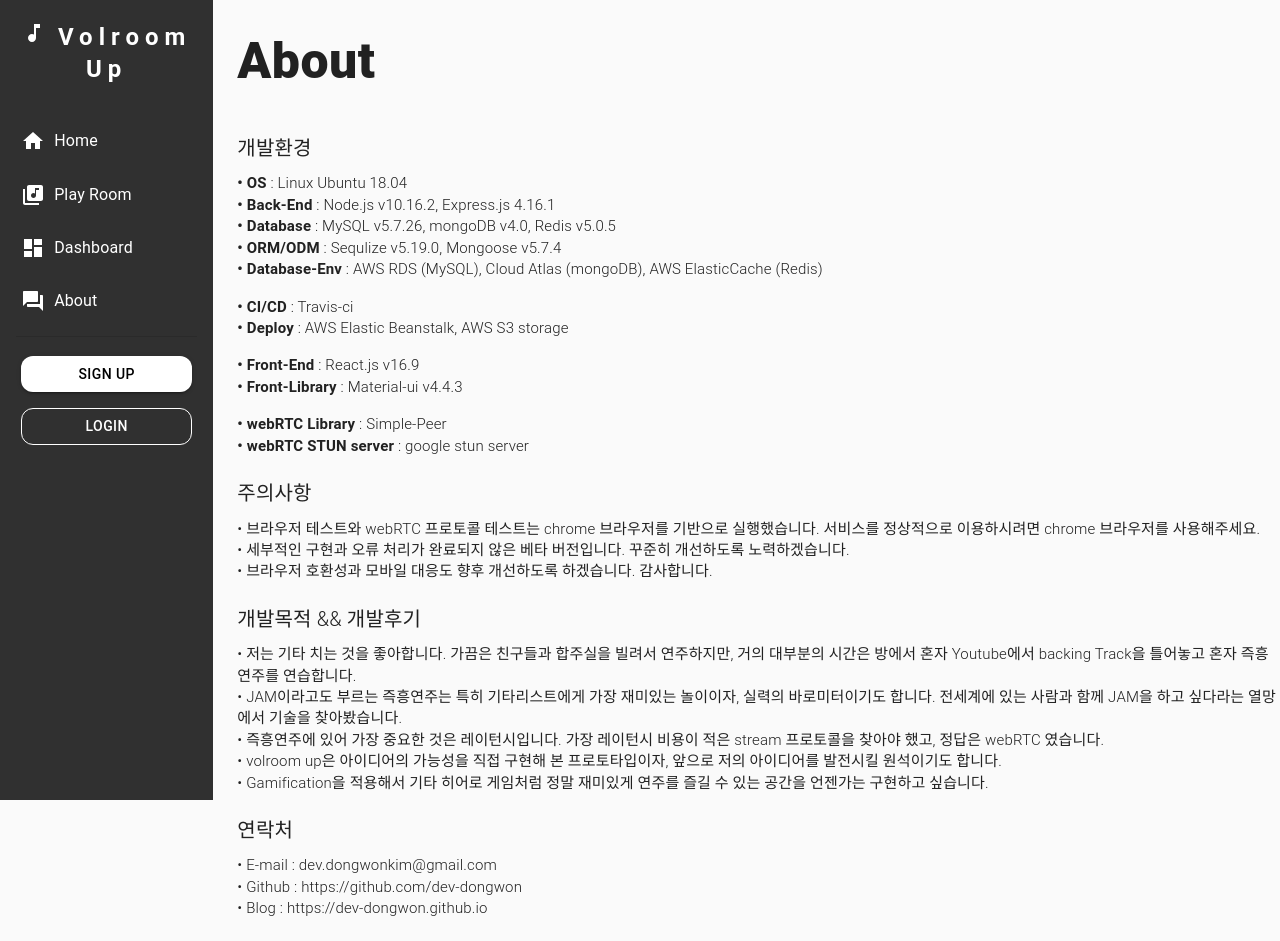
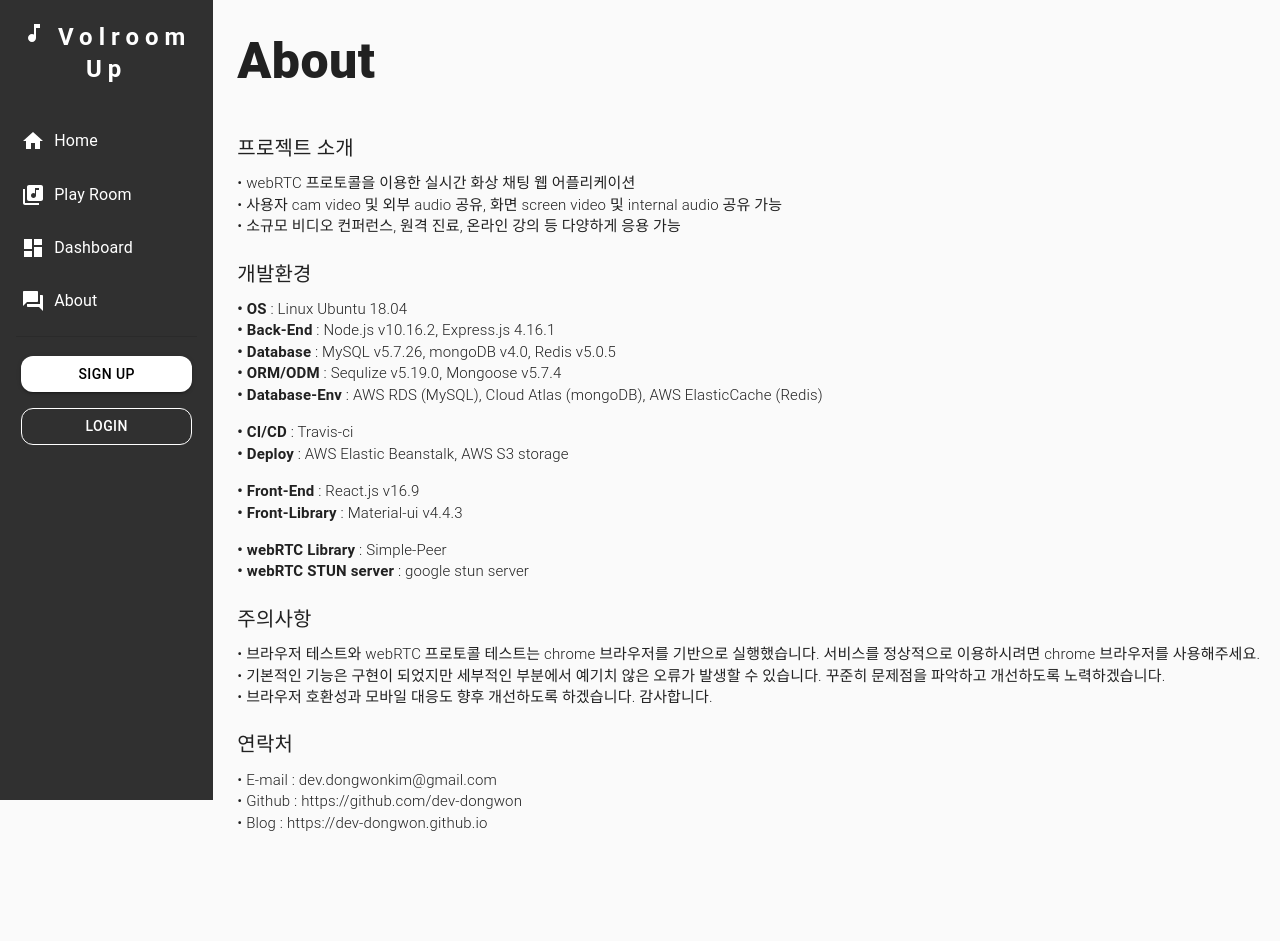
Before and after one commit to dev-dongwon/volroom-production, a React (Create React App) app in the folder client/: page /about in a window 1280 px wide. After the commit the page ends 855 px from the top, so only its background shows below. Built offline with nearby package versions, Linux system fonts and the light colour scheme; the HTML template or start-up script is replaced by a standard one; what clientjs would draw is missing.

Commit message:
Modified : 개발후기 삭제 후 프로젝트 소개 추가
프로젝트 소개는 꼭 필요합니다!

```diff
--- a/client/src/components/about/About.js
+++ b/client/src/components/about/About.js
@@ -38,6 +38,20 @@ const Admin = props => {
       <div>
         <Typography className={classes.typo}>{"About"}</Typography>
         <div className={classes.contentArea}>
+          <Typography className={classes.titleTypo}>
+            {"프로젝트 소개"}
+          </Typography>
+          <div className={classes.contentTypo}>
+            <div>
+              • webRTC 프로토콜을 이용한 실시간 화상 채팅 웹 어플리케이션
+            </div>
+            <div>
+              • 사용자 cam video 및 외부 audio 공유, 화면 screen video 및 internal audio 공유 가능
+            </div>
+            <div>
+              • 소규모 비디오 컨퍼런스, 원격 진료, 온라인 강의 등 다양하게 응용 가능
+            </div>
+          </div>
           <div>
             <Typography className={classes.titleTypo}>{"개발환경"}</Typography>
             <div className={classes.contentTypo}>
@@ -107,8 +121,8 @@ const Admin = props => {
                 브라우저를 사용해주세요.
               </div>
               <div>
-                • 세부적인 구현과 오류 처리가 완료되지 않은 베타 버전입니다.
-                꾸준히 개선하도록 노력하겠습니다.
+                • 기본적인 기능은 구현이 되었지만 세부적인 부분에서 예기치 않은 오류가 발생할 수 있습니다.
+                꾸준히 문제점을 파악하고 개선하도록 노력하겠습니다.
               </div>
               <div>
                 • 브라우저 호환성과 모바일 대응도 향후 개선하도록 하겠습니다.
@@ -117,35 +131,6 @@ const Admin = props => {
             </div>
           </div>
           <div>
-            <Typography className={classes.titleTypo}>
-              {"개발목적 && 개발후기"}
-            </Typography>
-            <div className={classes.contentTypo}>
-              <div>
-                • 저는 기타 치는 것을 좋아합니다. 가끔은 친구들과 합주실을
-                빌려서 연주하지만, 거의 대부분의 시간은 방에서 혼자 Youtube에서
-                backing Track을 틀어놓고 혼자 즉흥연주를 연습합니다.
-              </div>
-              <div>
-                • JAM이라고도 부르는 즉흥연주는 특히 기타리스트에게 가장
-                재미있는 놀이이자, 실력의 바로미터이기도 합니다. 전세계에 있는
-                사람과 함께 JAM을 하고 싶다라는 열망에서 기술을 찾아봤습니다.
-              </div>
-              <div>
-                • 즉흥연주에 있어 가장 중요한 것은 레이턴시입니다. 가장 레이턴시
-                비용이 적은 stream 프로토콜을 찾아야 했고, 정답은 webRTC
-                였습니다.
-              </div>
-              <div>
-                • volroom up은 아이디어의 가능성을 직접 구현해 본
-                프로토타입이자, 앞으로 저의 아이디어를 발전시킬 원석이기도
-                합니다.
-              </div>
-              <div>
-                • Gamification을 적용해서 기타 히어로 게임처럼 정말 재미있게
-                연주를 즐길 수 있는 공간을 언젠가는 구현하고 싶습니다.
-              </div>
-            </div>
             <div>
               <Typography className={classes.titleTypo}>{"연락처"}</Typography>
               <div className={classes.contentTypo}>
```
